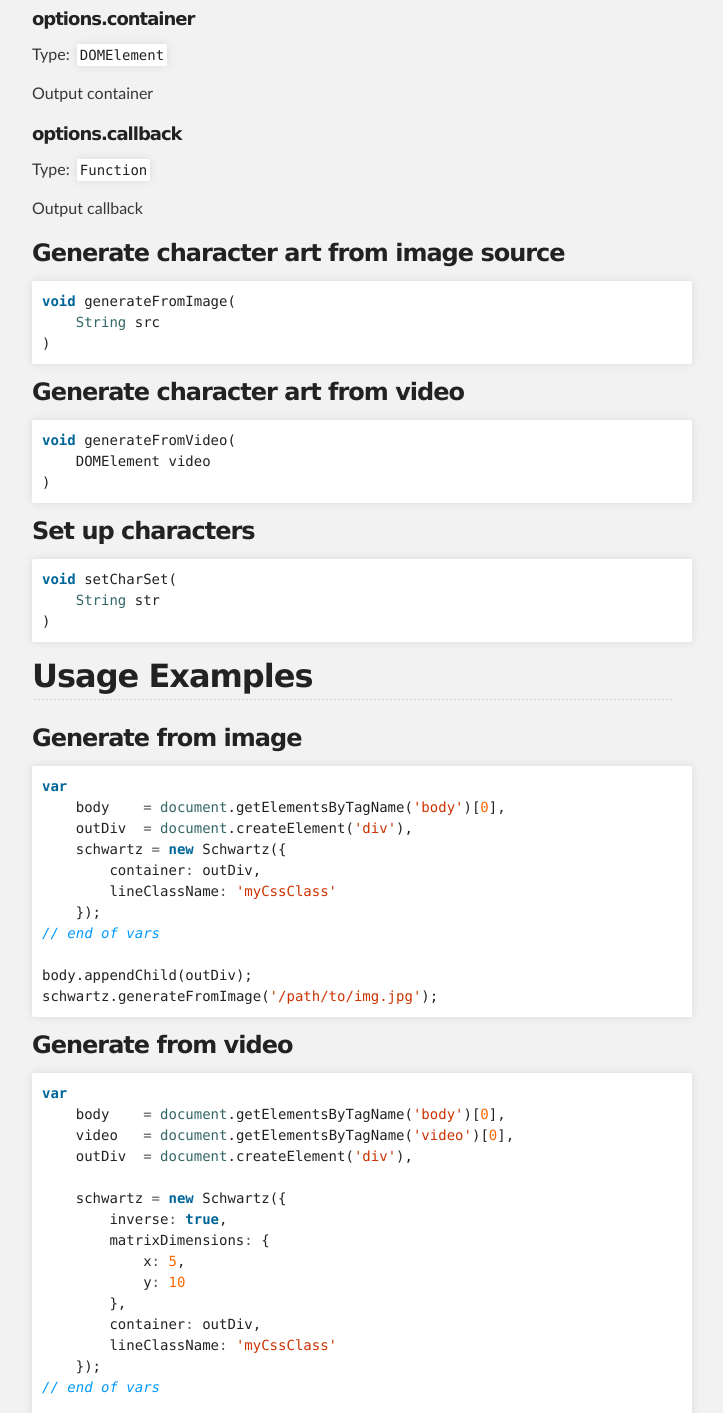
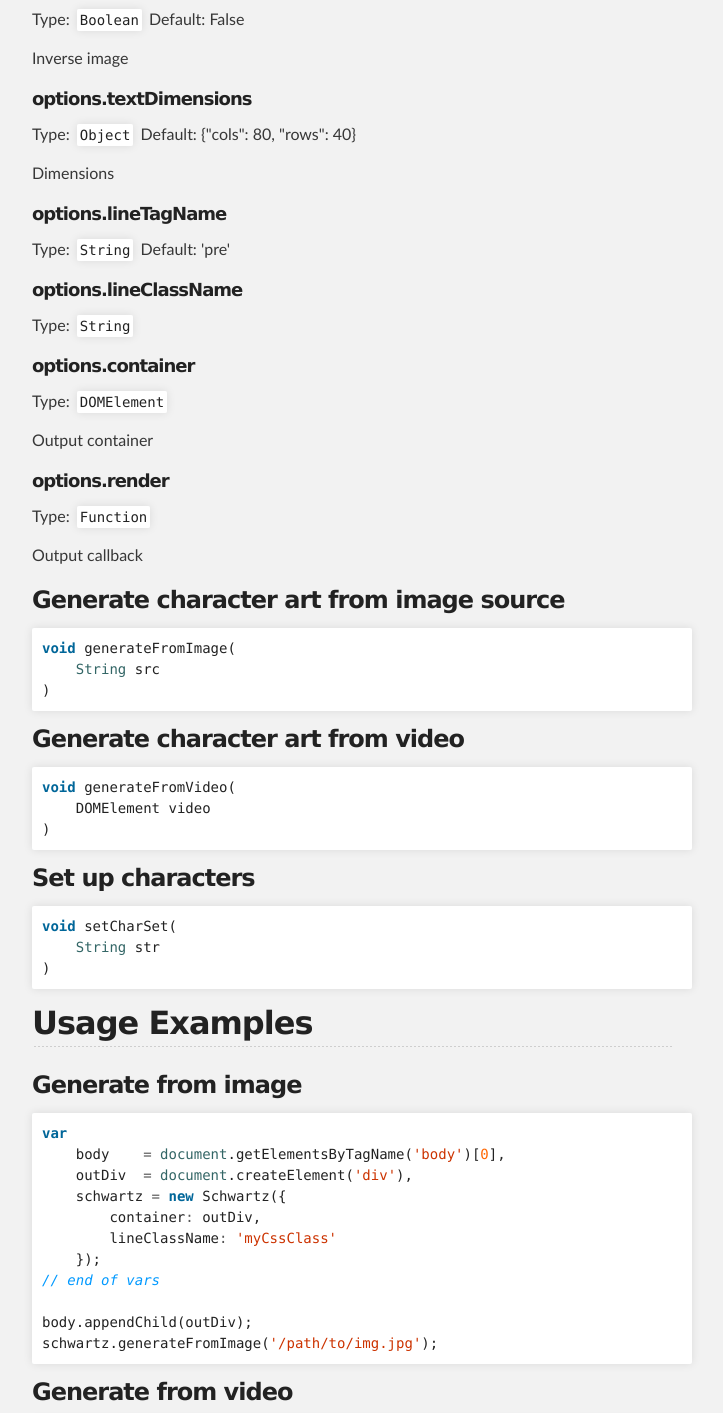
Before and after one commit to zt-sv/schwartz.js, a plain HTML site: page index.html in a window 1280 px wide. Shown: the part 1028-2441 px from the top of the page, without its empty margins (288-1011 px from the left). Drawn offline with Linux system fonts and the light colour scheme.

Commit message:
Create gh-pages branch via GitHub

```diff
--- a/index.html
+++ b/index.html
@@ -32,7 +32,9 @@
     <div id="main_content_wrap" class="outer">
       <section id="main_content" class="inner">
         <h1>
-<a name="schwartzjs" class="anchor" href="#schwartzjs"><span class="octicon octicon-link"></span></a>schwartz.js</h1>
+<a name="schwartzjs-" class="anchor" href="#schwartzjs-"><span class="octicon octicon-link"></span></a>
+<a href="http://13rentgen.github.io/schwartz.js">schwartz.js</a> <a href="https://travis-ci.org/13rentgen/schwartz.js"><img src="https://travis-ci.org/13rentgen/schwartz.js.svg" alt="Build Status"></a>
+</h1>
 
 <p>May the schwartz be with you!</p>
 
@@ -61,10 +63,10 @@ Default: False</p>
 <p>Inverse image</p>
 
 <h5>
-<a name="optionsmatrixdimensions" class="anchor" href="#optionsmatrixdimensions"><span class="octicon octicon-link"></span></a>options.matrixDimensions</h5>
+<a name="optionstextdimensions" class="anchor" href="#optionstextdimensions"><span class="octicon octicon-link"></span></a>options.textDimensions</h5>
 
 <p>Type: <code>Object</code>
-Default: {"x": 5, "y": 10}</p>
+Default: {"cols": 80, "rows": 40}</p>
 
 <p>Dimensions</p>
 
@@ -87,7 +89,7 @@ Default: 'pre'</p>
 <p>Output container</p>
 
 <h5>
-<a name="optionscallback" class="anchor" href="#optionscallback"><span class="octicon octicon-link"></span></a>options.callback</h5>
+<a name="optionsrender" class="anchor" href="#optionsrender"><span class="octicon octicon-link"></span></a>options.render</h5>
 
 <p>Type: <code>Function</code></p>
 
@@ -146,9 +148,9 @@ Default: 'pre'</p>
 
     <span class="nx">schwartz</span> <span class="o">=</span> <span class="k">new</span> <span class="nx">Schwartz</span><span class="p">({</span>
         <span class="nx">inverse</span><span class="o">:</span> <span class="kc">true</span><span class="p">,</span>
-        <span class="nx">matrixDimensions</span><span class="o">:</span> <span class="p">{</span>
-            <span class="nx">x</span><span class="o">:</span> <span class="mi">5</span><span class="p">,</span>
-            <span class="nx">y</span><span class="o">:</span> <span class="mi">10</span>
+        <span class="nx">textDimensions</span><span class="o">:</span> <span class="p">{</span>
+            <span class="nx">cols</span><span class="o">:</span> <span class="mi">200</span><span class="p">,</span>
+            <span class="nx">rows</span><span class="o">:</span> <span class="mi">120</span>
         <span class="p">},</span>
         <span class="nx">container</span><span class="o">:</span> <span class="nx">outDiv</span><span class="p">,</span>
         <span class="nx">lineClassName</span><span class="o">:</span> <span class="s1">'myCssClass'</span>
```
Also changed, not shown: params.json (+1 -1 lines).
